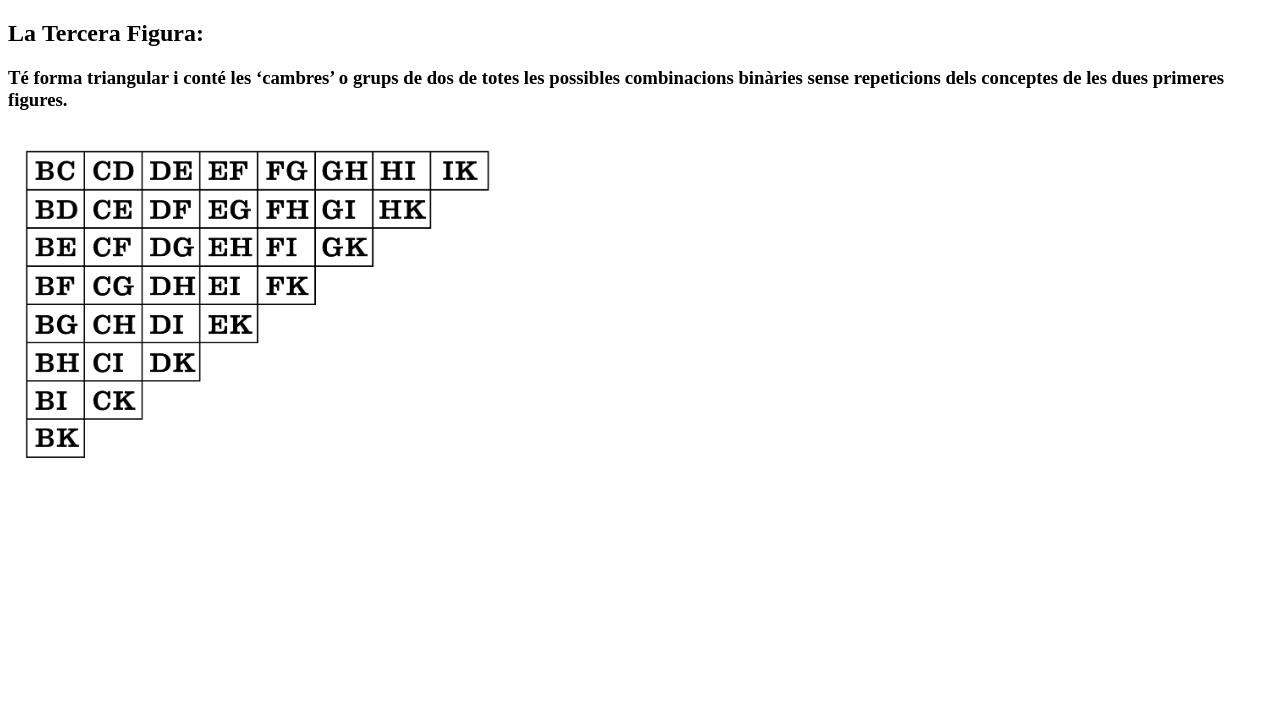
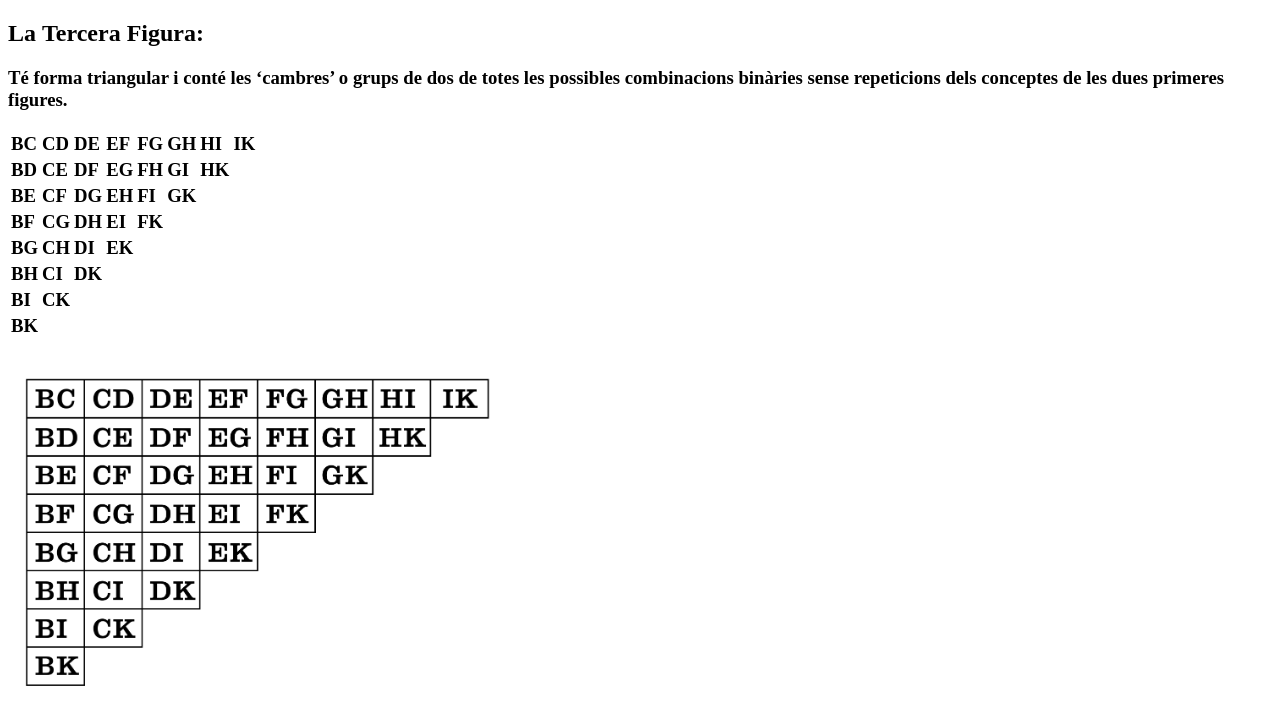
Before and after one commit to prosselloe/ArtLulliana, a plain HTML site: page tercera_figura.html in a window 1280 px wide. Drawn offline with Linux system fonts and the light colour scheme.

Commit message:
Add files via upload

```diff
--- a/tercera_figura.html
+++ b/tercera_figura.html
@@ -14,6 +14,32 @@ and open the template in the editor.
         <h2>La Tercera Figura:</h2>
         <h3>Té forma triangular i conté les ‘cambres’ o grups de dos de totes les possibles combinacions
         binàries sense repeticions dels conceptes de les dues primeres figures.</h3>
+        <h3><table>
+            <tr>
+                <td>BC</td><td>CD</td><td>DE</td><td>EF</td><td>FG</td><td>GH</td><td>HI</td><td>IK</td>
+            </tr>
+            <tr>
+                <td>BD</td><td>CE</td><td>DF</td><td>EG</td><td>FH</td><td>GI</td><td>HK</td><td>  </td>
+            </tr>
+            <tr>
+                <td>BE</td><td>CF</td><td>DG</td><td>EH</td><td>FI</td><td>GK</td><td>  </td><td>  </td>
+            </tr>
+            <tr>
+                <td>BF</td><td>CG</td><td>DH</td><td>EI</td><td>FK</td><td>  </td><td>  </td><td>  </td>
+            </tr>
+            <tr>
+                <td>BG</td><td>CH</td><td>DI</td><td>EK</td><td>  </td><td>  </td><td>  </td><td>  </td>
+            </tr>
+            <tr>
+                <td>BH</td><td>CI</td><td>DK</td><td>  </td><td>  </td><td>  </td><td>  </td><td>  </td>
+            </tr>
+            <tr>
+                <td>BI</td><td>CK</td><td>  </td><td>  </td><td>  </td><td>  </td><td>  </td><td>  </td>
+            </tr>
+            <tr>
+                <td>BK</td><td>  </td><td>  </td><td>  </td><td>  </td><td>  </td><td>  </td><td>  </td>
+            </tr>
+        </table></h3>
         <img src="img/tercera_figura.jpg"  alt="tercera_figura" width="500"/>
     </body>
 </html>
```
